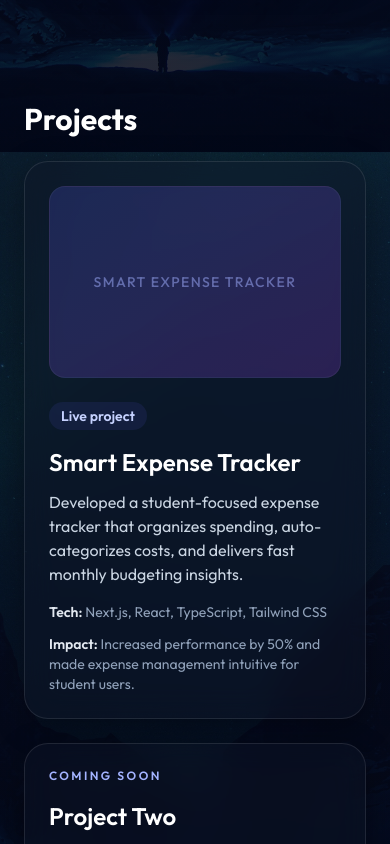
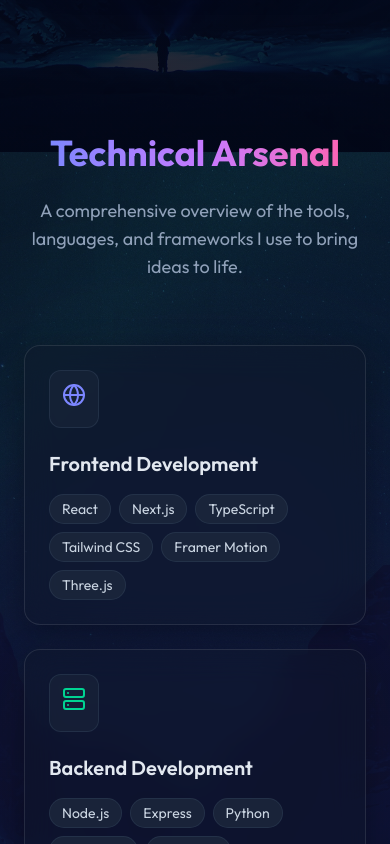
Before and after one commit to SnaggingCobra/Personal-Website, a Next.js app: page / in a window 390 px wide. Shown: the part 2380-3224 px from the top of the page. Built offline with nearby package versions, Linux system fonts and the light colour scheme.

Commit message:
feat: Add Skills and Certificates sections with enhanced GUI

```diff
--- /dev/null
+++ b/app/components/Certificates.tsx
@@ -0,0 +1,130 @@
+"use client";
+
+import { motion } from "framer-motion";
+import { useState } from "react";
+import { ExternalLink, Award } from "lucide-react";
+
+// Mock data - replace with actual certificates
+const certificates = [
+  {
+    id: 1,
+    title: "AWS Certified Solutions Architect",
+    issuer: "Amazon Web Services",
+    date: "2023",
+    image: "https://images.unsplash.com/photo-1523289333742-be1143f6b766?auto=format&fit=crop&q=80&w=800",
+    link: "#"
+  },
+  {
+    id: 2,
+    title: "Advanced React Patterns",
+    issuer: "Frontend Masters",
+    date: "2023",
+    image: "https://images.unsplash.com/photo-1517694712202-14dd9538aa97?auto=format&fit=crop&q=80&w=800",
+    link: "#"
+  },
+  {
+    id: 3,
+    title: "Full Stack Web Development",
+    issuer: "Coursera",
+    date: "2022",
+    image: "https://images.unsplash.com/photo-1498050108023-c5249f4df085?auto=format&fit=crop&q=80&w=800",
+    link: "#"
+  },
+  {
+    id: 4,
+    title: "UI/UX Design Specialization",
+    issuer: "Google",
+    date: "2022",
+    image: "https://images.unsplash.com/photo-1561070791-2526d30994b5?auto=format&fit=crop&q=80&w=800",
+    link: "#"
+  }
+];
+
+export default function Certificates() {
+  const [hoveredId, setHoveredId] = useState<number | null>(null);
+
+  return (
+    <section id="certificates" className="py-24 relative overflow-hidden">
+      {/* Decorative Background Elements */}
+      <div className="absolute top-0 right-0 w-[600px] h-[600px] bg-pink-500/10 rounded-full blur-[120px] pointer-events-none" />
+      <div className="absolute bottom-0 left-0 w-[600px] h-[600px] bg-blue-500/10 rounded-full blur-[120px] pointer-events-none" />
+
+      <div className="max-w-7xl mx-auto px-6 relative z-10">
+        <motion.div
+          initial={{ opacity: 0, y: 20 }}
+          whileInView={{ opacity: 1, y: 0 }}
+          viewport={{ once: true }}
+          className="flex flex-col md:flex-row md:items-end justify-between mb-16 gap-6"
+        >
+          <div>
+            <h2 className="text-4xl md:text-5xl font-bold mb-4 bg-clip-text text-transparent bg-gradient-to-r from-blue-400 via-indigo-400 to-purple-400 inline-flex items-center gap-4">
+              <Award className="w-10 h-10 text-indigo-400" />
+              Certifications
+            </h2>
+            <p className="text-slate-400 text-lg max-w-xl">
+              Professional credentials and ongoing education that keep my skills sharp and up-to-date with industry standards.
+            </p>
+          </div>
+        </motion.div>
+
+        <div className="grid grid-cols-1 md:grid-cols-2 lg:grid-cols-2 gap-8">
+          {certificates.map((cert, index) => (
+            <motion.div
+              key={cert.id}
+              initial={{ opacity: 0, y: 30 }}
+              whileInView={{ opacity: 1, y: 0 }}
+              viewport={{ once: true }}
+              transition={{ delay: index * 0.1, duration: 0.5 }}
+              onMouseEnter={() => setHoveredId(cert.id)}
+              onMouseLeave={() => setHoveredId(null)}
+              className="relative group rounded-3xl overflow-hidden glass-panel border border-slate-700/50 aspect-[16/9] cursor-none"
+            >
+              {/* Background Image */}
+              <div
+                className="absolute inset-0 bg-cover bg-center transition-transform duration-700 ease-out group-hover:scale-105"
+                style={{ backgroundImage: `url(${cert.image})` }}
+              />
+
+              {/* Gradient Overlay */}
+              <div className="absolute inset-0 bg-gradient-to-t from-slate-950 via-slate-900/60 to-transparent opacity-80 group-hover:opacity-90 transition-opacity duration-300" />
+
+              {/* Content */}
+              <div className="absolute inset-0 p-8 flex flex-col justify-end">
+                <motion.div
+                  initial={false}
+                  animate={{ y: hoveredId === cert.id ? -10 : 0 }}
+                  transition={{ duration: 0.3 }}
+                >
+                  <div className="flex justify-between items-start mb-2">
+                    <div>
+                      <h3 className="text-2xl font-bold text-white mb-1 group-hover:text-indigo-300 transition-colors">
+                        {cert.title}
+                      </h3>
+                      <p className="text-indigo-200/80 font-medium">{cert.issuer}</p>
+                    </div>
+                    <span className="px-3 py-1 bg-white/10 backdrop-blur-md rounded-full text-sm text-slate-300 border border-white/10">
+                      {cert.date}
+                    </span>
+                  </div>
+
+                  {/* Reveal Link Button on Hover */}
+                  <div className="overflow-hidden h-0 group-hover:h-12 transition-all duration-300 ease-in-out mt-4">
+                    <a
+                      href={cert.link}
+                      target="_blank"
+                      rel="noopener noreferrer"
+                      className="inline-flex items-center gap-2 px-6 py-2 bg-indigo-500 hover:bg-indigo-600 text-white rounded-full font-medium transition-colors cursor-none"
+                      onClick={(e) => e.stopPropagation()}
+                    >
+                      View Credential <ExternalLink className="w-4 h-4" />
+                    </a>
+                  </div>
+                </motion.div>
+              </div>
+            </motion.div>
+          ))}
+        </div>
+      </div>
+    </section>
+  );
+}
--- a/app/components/Navbar.tsx
+++ b/app/components/Navbar.tsx
@@ -13,6 +13,8 @@ export default function Navbar() {
 
           <div className="hidden md:flex items-center gap-8 text-sm text-slate-300 font-medium">
             <a href="#about" className="hover:text-white transition">About</a>
+            <a href="#skills" className="hover:text-white transition">Skills</a>
+            <a href="#certificates" className="hover:text-white transition">Certificates</a>
             <a href="#projects" className="hover:text-white transition">Projects</a>
             <a href="#gallery" className="hover:text-white transition">Gallery</a>
             <a href="#contact" className="hover:text-white transition">Contact</a>
--- /dev/null
+++ b/app/components/Skills.tsx
@@ -0,0 +1,92 @@
+"use client";
+
+import { motion } from "framer-motion";
+import { useState } from "react";
+import { Code2, Database, Palette, Terminal, Globe, Cpu, Layers, Server } from "lucide-react";
+
+const skillCategories = [
+  {
+    title: "Frontend Development",
+    icon: <Globe className="w-6 h-6 mb-2 text-indigo-400" />,
+    skills: ["React", "Next.js", "TypeScript", "Tailwind CSS", "Framer Motion", "Three.js"]
+  },
+  {
+    title: "Backend Development",
+    icon: <Server className="w-6 h-6 mb-2 text-emerald-400" />,
+    skills: ["Node.js", "Express", "Python", "REST APIs", "GraphQL"]
+  },
+  {
+    title: "Database & Cloud",
+    icon: <Database className="w-6 h-6 mb-2 text-cyan-400" />,
+    skills: ["MongoDB", "PostgreSQL", "Firebase", "AWS", "Vercel"]
+  },
+  {
+    title: "Tools & Others",
+    icon: <Terminal className="w-6 h-6 mb-2 text-fuchsia-400" />,
+    skills: ["Git", "Docker", "Figma", "Linux", "Agile"]
+  }
+];
+
+export default function Skills() {
+  const [hoveredCategory, setHoveredCategory] = useState<number | null>(null);
+
+  return (
+    <section id="skills" className="py-24 relative overflow-hidden">
+      <div className="absolute top-1/2 left-1/2 -translate-x-1/2 -translate-y-1/2 w-[800px] h-[800px] bg-indigo-500/10 rounded-full blur-[120px] pointer-events-none" />
+
+      <div className="max-w-7xl mx-auto px-6 relative z-10">
+        <motion.div
+          initial={{ opacity: 0, y: 20 }}
+          whileInView={{ opacity: 1, y: 0 }}
+          viewport={{ once: true }}
+          className="text-center mb-16"
+        >
+          <h2 className="text-4xl md:text-5xl font-bold mb-6 bg-clip-text text-transparent bg-gradient-to-r from-indigo-400 via-purple-400 to-pink-400 inline-block">
+            Technical Arsenal
+          </h2>
+          <p className="text-slate-400 text-lg max-w-2xl mx-auto">
+            A comprehensive overview of the tools, languages, and frameworks I use to bring ideas to life.
+          </p>
+        </motion.div>
+
+        <div className="grid grid-cols-1 md:grid-cols-2 lg:grid-cols-4 gap-6">
+          {skillCategories.map((category, idx) => (
+            <motion.div
+              key={category.title}
+              initial={{ opacity: 0, y: 30 }}
+              whileInView={{ opacity: 1, y: 0 }}
+              viewport={{ once: true }}
+              transition={{ delay: idx * 0.1, duration: 0.5 }}
+              onMouseEnter={() => setHoveredCategory(idx)}
+              onMouseLeave={() => setHoveredCategory(null)}
+              className="glass-panel p-6 rounded-2xl relative group overflow-hidden transition-all duration-300 hover:-translate-y-2 hover:shadow-[0_8px_32px_rgba(99,102,241,0.2)]"
+            >
+              {/* Animated background gradient on hover */}
+              <div
+                className={`absolute inset-0 bg-gradient-to-br from-indigo-500/10 to-purple-500/10 opacity-0 group-hover:opacity-100 transition-opacity duration-500`}
+              />
+
+              <div className="relative z-10">
+                <div className="p-3 bg-slate-800/50 rounded-xl inline-block mb-4 border border-slate-700/50 group-hover:scale-110 transition-transform duration-300">
+                  {category.icon}
+                </div>
+                <h3 className="text-xl font-semibold text-slate-200 mb-4">{category.title}</h3>
+
+                <div className="flex flex-wrap gap-2">
+                  {category.skills.map((skill, skillIdx) => (
+                    <span
+                      key={skill}
+                      className="px-3 py-1 text-sm bg-slate-800/80 text-slate-300 border border-slate-700/50 rounded-full group-hover:border-indigo-500/30 group-hover:text-indigo-200 transition-colors duration-300"
+                    >
+                      {skill}
+                    </span>
+                  ))}
+                </div>
+              </div>
+            </motion.div>
+          ))}
+        </div>
+      </div>
+    </section>
+  );
+}
--- a/app/page.tsx
+++ b/app/page.tsx
@@ -2,7 +2,9 @@ import Cursor from "./components/Cursor";
 import Hero from "./components/Hero";
 import Navbar from "./components/Navbar";
 import About from "./components/About";
+import Skills from "./components/Skills";
 import Projects from "./components/Projects";
+import Certificates from "./components/Certificates";
 import Gallery from "./components/Gallery";
 import Contact from "./components/Contact";
 import Footer from "./components/Footer";
@@ -15,9 +17,11 @@ export default function Home() {
       <Navbar />
       <FadeIn delay={0.1}><Hero /></FadeIn>
       <FadeIn delay={0.2}><About /></FadeIn>
+      <FadeIn delay={0.25}><Skills /></FadeIn>
       <FadeIn delay={0.3}><Projects /></FadeIn>
-      <FadeIn delay={0.3}><Gallery /></FadeIn>
-      <FadeIn delay={0.4}><Contact /></FadeIn>
+      <FadeIn delay={0.35}><Certificates /></FadeIn>
+      <FadeIn delay={0.4}><Gallery /></FadeIn>
+      <FadeIn delay={0.5}><Contact /></FadeIn>
       <Footer />
     </main>
   );
```
